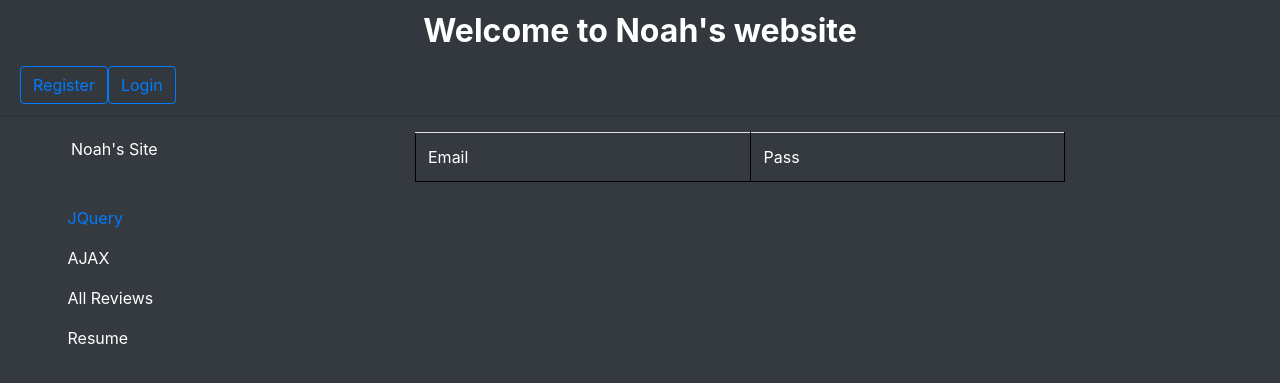
After one commit to Badwolf202/Mywebsite, a PHP site: page /PHP/sql2.php in a window 1280 px wide. The commit adds this page. Shown: the top 383 px of the page. Run offline with PHP 8.4, Linux system fonts and the light colour scheme; data that the repository does not hold is empty.

Commit message:
Really again :(

```diff
--- /dev/null
+++ b/PHP/sql2.php
@@ -0,0 +1,105 @@
+<!DOCTYPE html>
+<html lang="en">
+<link rel="stylesheet" href="https://maxcdn.bootstrapcdn.com/bootstrap/4.0.0/css/bootstrap.min.css" integrity="sha384-Gn5384xqQ1aoWXA+058RXPxPg6fy4IWvTNh0E263XmFcJlSAwiGgFAW/dAiS6JXm" crossorigin="anonymous">
+
+<head>
+    <meta charset="UTF-8">
+    <title>Noah's Site</title>
+</head>
+<body class="w-100 bg-dark">
+
+<div class="card-header" >
+    <h2 class="h2 mb-3 text-center" style="color: white"><strong>Welcome to Noah's website</strong></h2>
+    <?php
+
+    if(!empty($_SESSION['logged_in'])){
+        echo "<a class='btn btn-outline-danger my-2 my-sm-0' href='../PHP/logout.php' role='button'>Logout</a>";
+    }else{
+        echo "<a class='btn btn-outline-primary my-2 my-sm-0 ' href='../PHP/applyaccount.php' role='button'>Register</a>";
+        echo "<a class='btn btn-outline-primary my-2 my-sm-0' href='../HTML/Login.html' role='button'>Login</a>";
+    }
+    ?>
+
+</div>
+<div class="w-auto h-auto container-fluid">
+    <section class="btn-toolbar position-fixed h-100 float-left">
+        <div class="d-flex flex-column flex-shrink-0 p-3 text-white bg-dark" style="width: 280px;">
+            <a href="../index.php" class="d-flex align-items-center mb-3 mb-md-0 me-md-auto text-white text-decoration-none">
+                <svg class="bi me-2" width="40" height="32"><use xlink:href="#bootstrap"/></svg>
+                <span class="fs-4">Noah's Site</span>
+            </a>
+            <hr>
+            <ul class="nav nav-pills flex-column mb-auto">
+                <li class="nav-item">
+                    <a href="../HTML/JQuery.php" class="nav-link" aria-current="page">
+                        <svg class="bi me-2" width="16" height="16"><use xlink:href="#home"/></svg>
+                        JQuery
+                    </a>
+                </li>
+                <li>
+                    <a href="../HTML/AJAX.php" class="nav-link text-white">
+                        <svg class="bi me-2" width="16" height="16"><use xlink:href="#speedometer2"/></svg>
+                        AJAX
+                    </a>
+                </li>
+                <li>
+                    <a href="../PHP/sqltableresults.php" class="nav-link text-white">
+                        <svg class="bi me-2" width="16" height="16"><use xlink:href="#people-circle"/></svg>
+                        All Reviews
+                    </a>
+                </li>
+                <li>
+                    <a href="../HTML/Resume.php" class="nav-link text-white">
+                        <svg class="bi me-2" width="16" height="16"><use xlink:href="#people-circle"/></svg>
+                        Resume
+                    </a>
+                </li>
+                <?php
+
+                if(!empty($_SESSION['logged_in'])){
+                    ?>
+                    <li>
+                        <a href="../PHP/MakeReview.php" class="nav-link text-white">
+                            <svg class="bi me-2" width="16" height="16"><use xlink:href="#people-circle"/></svg>
+                            Make Review
+                        </a>
+                    </li>
+
+                    <li>
+                        <a href="HTML/Holder.html" class="nav-link text-white">
+                            <svg class="bi me-2" width="16" height="16"><use xlink:href="#people-circle"/></svg>
+                            Holder (Tester Page)
+                        </a>
+                    </li>
+                    <?php
+                }
+                ?>
+            </ul>
+            <hr>
+    </section>
+
+
+</div>
+<article class="container-sm" style="padding-left: 400px; padding-right: 200px; margin: 15px">
+    <?php
+
+    $mysqli = new mysqli("localhost", "noahb", "letmein", "testDB");
+    $data = mysqli_query($mysqli, "SELECT * FROM `user`;");
+    echo "<style>td{border: 1px solid black; color:white}, tr {border: 1px solid black; color:white}</style>";
+    echo "<table class='table'>";
+    echo "<thead><tr><td>Email</td><td>Pass</td></tr></thead>";
+    //write out the current ticket
+    echo "<tbody>";
+    while ($row = $data->fetch_assoc()) {
+        echo "<tr><td>" . $row["email"] . "</td><td>" . $row["pass"] . "</td>";
+    }
+    echo "</tbody>";
+    echo "</table><br>";
+
+
+    ?>
+</article>
+</body>
+<script src="https://cdn.jsdelivr.net/npm/bootstrap@5.1.3/dist/js/bootstrap.bundle.min.js" integrity="sha384-ka7Sk0Gln4gmtz2MlQnikT1wXgYsOg+OMhuP+IlRH9sENBO0LRn5q+8nbTov4+1p" crossorigin="anonymous"></script>
+
+</html>
```
Also changed, not shown: index.php (+7 -0 lines).
